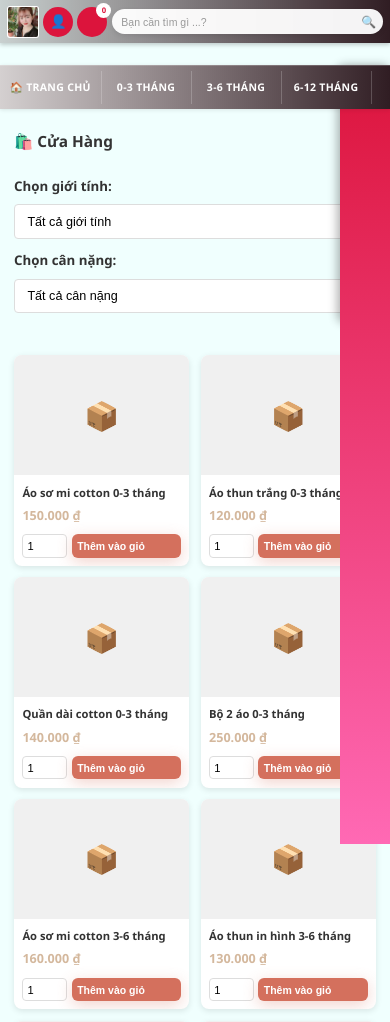
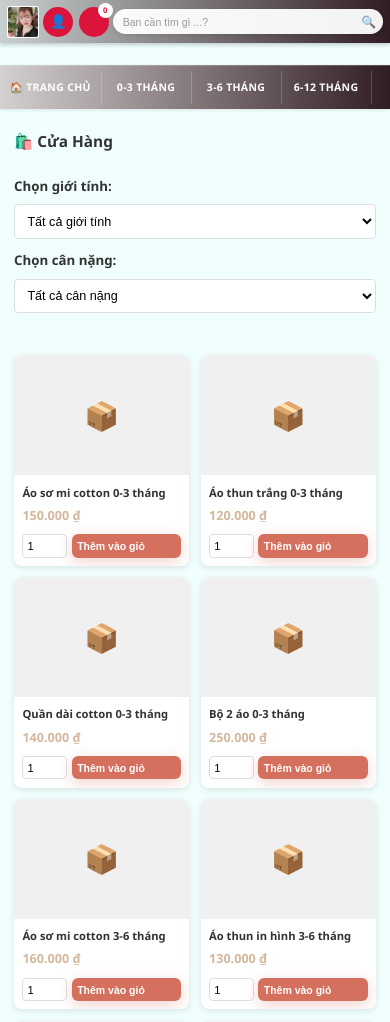
Before and after one commit to khongtai65/web-bayby-shop, a PHP site: page /cua-hang.php in a window 390 px wide. Shown: the top 1022 px of the page. Run offline with PHP 8.4, Linux system fonts and the light colour scheme.

Commit message:
Clean up mobile CSS - remove sticky bar styling, optimize header buttons

```diff
--- a/css-kieu-dang/mobile.css
+++ b/css-kieu-dang/mobile.css
@@ -99,11 +99,10 @@ body {
 .header-right {
     display: flex;
     align-items: center;
-    gap: 0.3rem;
+    gap: 0.4rem;
     flex: 0 0 auto;
 }
 
-/* ===== STICKY SIDEBAR (Mobile) ===== */
 .hotline-section {
     display: none;
 }
@@ -112,41 +111,39 @@ body {
     display: none;
 }
 
-/* Sticky contact bar on mobile */
-@supports (position: sticky) {
-    .hotline-section,
-    .social-links {
-        display: none !important;
-    }
-
-    /* Create sticky contact sidebar */
-    body::after {
-        content: '';
-        position: fixed;
-        right: 0;
-        top: 65px;
-        width: 50px;
-        height: calc(100vh - 65px);
-        background: linear-gradient(180deg, #DC143C 0%, #FF69B4 100%);
-        z-index: 99;
-    }
+.header-icon-btn {
+    width: 32px;
+    height: 32px;
+    background-color: #DC143C;
+    border-radius: 50%;
+    display: flex;
+    align-items: center;
+    justify-content: center;
+    color: white;
+    text-decoration: none;
+    transition: all 0.3s;
+    position: relative;
+    font-size: 1rem;
 }
 
-/* If we need to add via CSS, use this approach */
-.sticky-contact {
-    position: fixed;
-    right: 0;
-    top: 65px;
-    width: 48px;
-    height: auto;
-    background: linear-gradient(180deg, #DC143C 0%, #FF69B4 100%);
+.header-icon-btn:active {
+    transform: scale(0.95);
+}
+
+.icon-badge {
     display: flex;
-    flex-direction: column;
     align-items: center;
-    gap: 0.8rem;
-    padding: 1rem 0.4rem;
-    z-index: 99;
-    box-shadow: -2px 0 8px rgba(0,0,0,0.2);
+    justify-content: center;
+    width: 16px;
+    height: 16px;
+    background-color: white;
+    border-radius: 50%;
+    color: #DC143C;
+    font-size: 0.55rem;
+    font-weight: bold;
+    position: absolute;
+    top: -4px;
+    right: -4px;
 }
 
 .header-icon-btn {
--- a/js-kiem-soat/sticky-contact.js
+++ b/js-kiem-soat/sticky-contact.js
@@ -1,74 +1,2 @@
-// Sticky Contact Bar - Mobile Only
-(function() {
-    'use strict';
-
-    function init() {
-        // Only on mobile
-        if (window.innerWidth > 768) return;
-        if (document.getElementById('sticky-contact')) return;
-
-        // Create container
-        const bar = document.createElement('div');
-        bar.id = 'sticky-contact';
-        bar.style.cssText = `
-            position: fixed; right: 0; top: 65px; width: 50px;
-            background: linear-gradient(180deg, #E74C3C 0%, #FF69B4 100%);
-            display: flex; flex-direction: column; align-items: center;
-            gap: 8px; padding: 8px 4px; z-index: 99;
-            box-shadow: -3px 0 10px rgba(0,0,0,0.3);
-            border-radius: 8px 0 0 8px; overflow-y: auto; max-height: calc(100vh - 65px);
-        `;
-
-        // Button config
-        const buttons = [
-            { href: 'tel:0866021711', text: '☎️', title: 'Hotline', bg: '#DC143C' },
-            { href: 'https://zalo.me/0866021711', text: 'Z', title: 'Zalo', bg: '#0084FF' },
-            { href: 'https://www.facebook.com/profile.php?id=61580260876532', text: 'f', title: 'Facebook', bg: '#1877F2' },
-            { href: 'https://www.facebook.com/profile.php?id=61580260876532', text: 'M', title: 'Messenger', bg: '#0084FF' },
-            { href: 'gio-hang.php', text: '🛒', title: 'Giỏ hàng', bg: '#E74C3C' }
-        ];
-
-        // Add each button
-        buttons.forEach((config, idx) => {
-            const btn = document.createElement('a');
-            btn.href = config.href;
-            btn.target = config.href.startsWith('http') ? '_blank' : '';
-            btn.title = config.title;
-            btn.textContent = config.text;
-            btn.style.cssText = `
-                width: 42px; height: 42px; background: ${config.bg} !important;
-                color: white; border: none; border-radius: 6px;
-                display: flex; align-items: center; justify-content: center;
-                text-decoration: none; font-weight: bold; cursor: pointer;
-                font-size: ${config.text === '☎️' ? '1.3rem' : config.text === '🛒' ? '1.2rem' : '0.9rem'};
-                box-shadow: 0 2px 6px rgba(0,0,0,0.2);
-                flex-shrink: 0; transition: all 0.2s;
-            `;
-            btn.onmousedown = () => btn.style.transform = 'scale(0.95)';
-            btn.onmouseup = () => btn.style.transform = 'scale(1)';
-            btn.onmouseover = () => { btn.style.transform = 'scale(1.05)'; btn.style.boxShadow = '0 4px 8px rgba(0,0,0,0.3)'; };
-            btn.onmouseout = () => { btn.style.transform = 'scale(1)'; btn.style.boxShadow = '0 2px 6px rgba(0,0,0,0.2)'; };
-
-            bar.appendChild(btn);
-        });
-
-        document.body.appendChild(bar);
-        console.log('✓ Sticky contact bar created');
-    }
-
-    // Run on load & resize
-    if (document.readyState === 'loading') {
-        document.addEventListener('DOMContentLoaded', init);
-    } else {
-        init();
-    }
-
-    window.addEventListener('resize', () => {
-        const bar = document.getElementById('sticky-contact');
-        if (window.innerWidth <= 768 && !bar) {
-            init();
-        } else if (window.innerWidth > 768 && bar) {
-            bar.remove();
-        }
-    });
-})();
+// Disabled - sticky contact bar removed
+console.log('✓ Sticky contact disabled');
```
